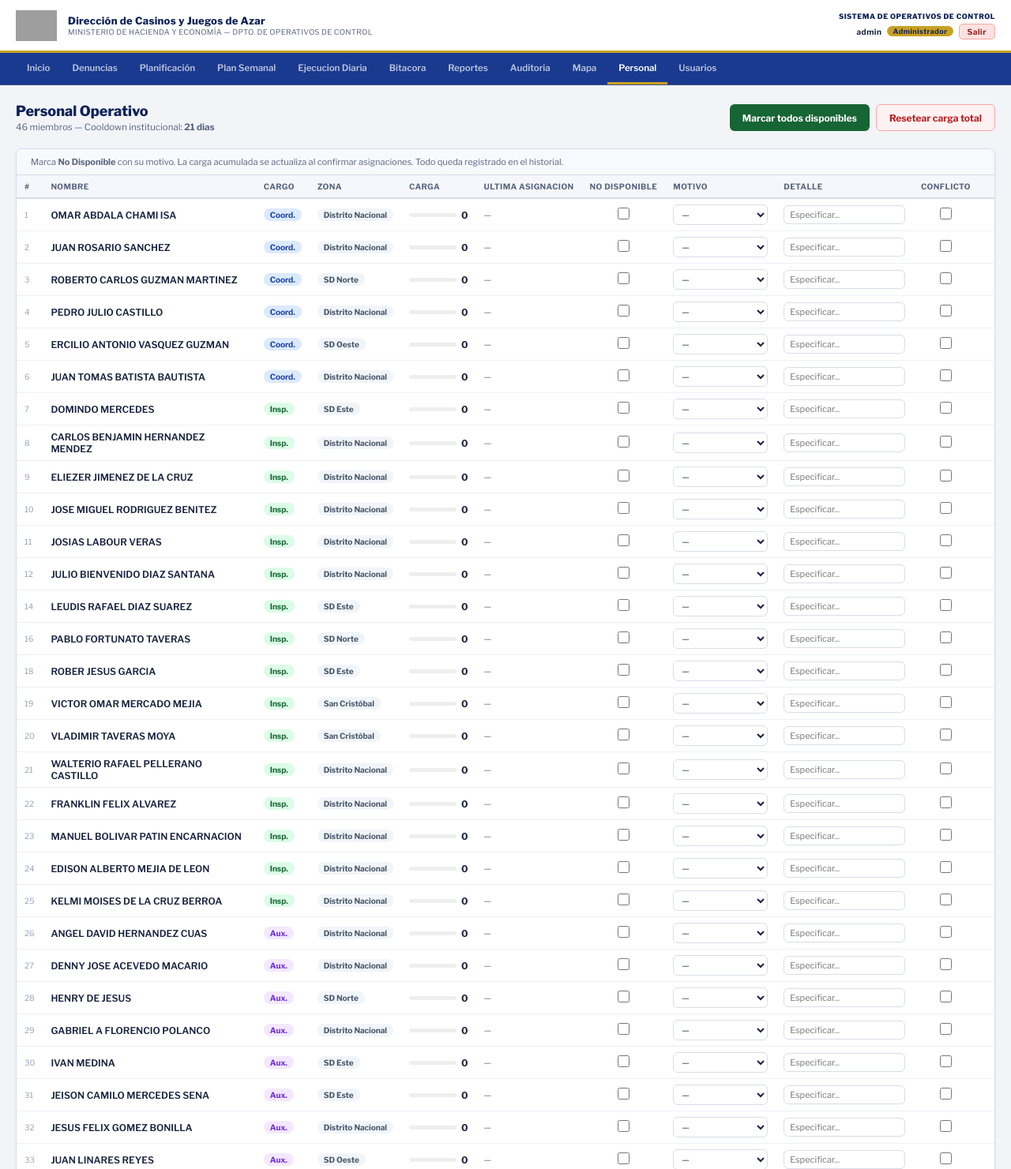
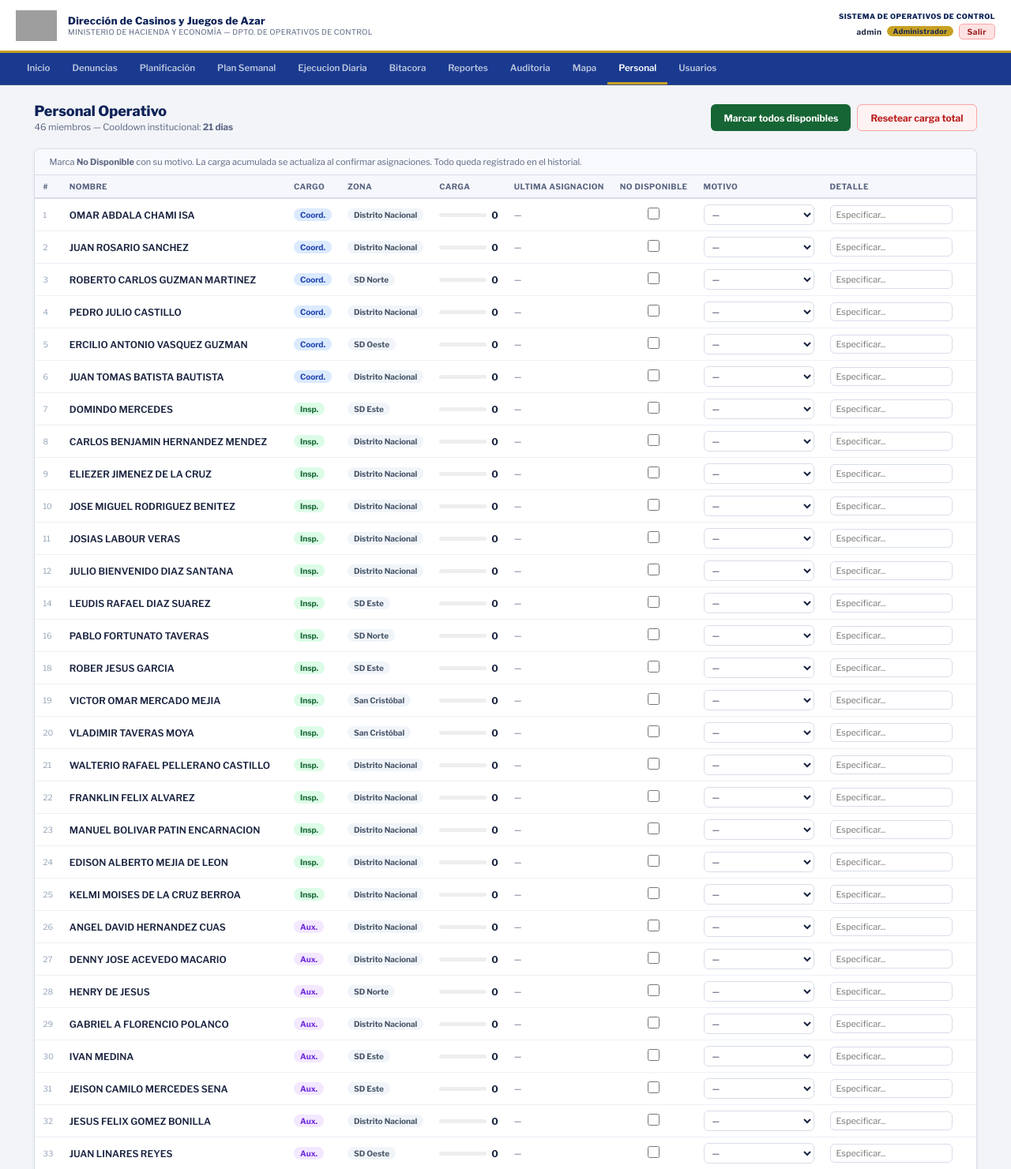
Before and after one commit to gerardpp/dcja-operativos, a Flask app: page /personal in a window 1280 px wide. Shown: the top 1481 px of the page at 79% size. Run offline with Flask 3, Linux system fonts and the light colour scheme; a user stored in the database is signed in; data comes from the database, SQL or seed files in the repository; data that the repository does not hold is empty; some libraries are stand-ins or nearby versions; grey boxes are pictures that could not be loaded.

Commit message:
Update personal.html

```diff
--- a/templates/personal.html
+++ b/templates/personal.html
@@ -14,7 +14,7 @@
   <div class="info-bar"><p>Marca <strong>No Disponible</strong> con su motivo. La carga acumulada se actualiza al confirmar asignaciones. Todo queda registrado en el historial.</p></div>
   <div class="tbl-wrap">
     <table>
-      <thead><tr><th>#</th><th>Nombre</th><th>Cargo</th><th>Zona</th><th>Carga</th><th>Ultima Asignacion</th><th style="text-align:center;">No Disponible</th><th>Motivo</th><th>Detalle</th><th style="text-align:center;">Conflicto</th><th></th></tr></thead>
+      <thead><tr><th>#</th><th>Nombre</th><th>Cargo</th><th>Zona</th><th>Carga</th><th>Ultima Asignacion</th><th style="text-align:center;">No Disponible</th><th>Motivo</th><th>Detalle</th><th></th></tr></thead>
       <tbody>
         {% for p in personal %}
         <tr id="pr-{{ p.id }}">
@@ -39,11 +39,12 @@
               onchange="updateDisp({{ p.id }})">
           </td>
           <td>
-            <select id="mot-{{ p.id }}" style="font-size:11px;padding:4px 6px;min-width:120px;" onchange="updateDisp({{ p.id }})">
+            <select id="mot-{{ p.id }}" style="font-size:11px;padding:4px 6px;min-width:140px;" onchange="updateDisp({{ p.id }})">
               <option value="" {% if not p.motivo_no_disponible %}selected{% endif %}>—</option>
               <option value="Vacaciones" {% if p.motivo_no_disponible=='Vacaciones' %}selected{% endif %}>Vacaciones</option>
               <option value="Licencia" {% if p.motivo_no_disponible=='Licencia' %}selected{% endif %}>Licencia</option>
               <option value="Discapacidad" {% if p.motivo_no_disponible=='Discapacidad' %}selected{% endif %}>Discapacidad</option>
+              <option value="Conflicto de Interés" {% if p.motivo_no_disponible=='Conflicto de Interés' %}selected{% endif %}>Conflicto de Interés</option>
               <option value="Otro" {% if p.motivo_no_disponible=='Otro' %}selected{% endif %}>Otro</option>
             </select>
           </td>
@@ -51,11 +52,6 @@
             <input type="text" id="det-{{ p.id }}" value="{{ p.motivo_detalle or '' }}"
               placeholder="Especificar..." style="font-size:11px;padding:4px 7px;min-width:140px;"
               onblur="updateDisp({{ p.id }})">
-          </td>
-          <td style="text-align:center;">
-            <input type="checkbox" {% if p.conflicto %}checked{% endif %}
-              style="width:15px;height:15px;accent-color:#dc2626;cursor:pointer;"
-              onchange="updConf({{ p.id }},this.checked)">
           </td>
           <td></td>
         </tr>
```
